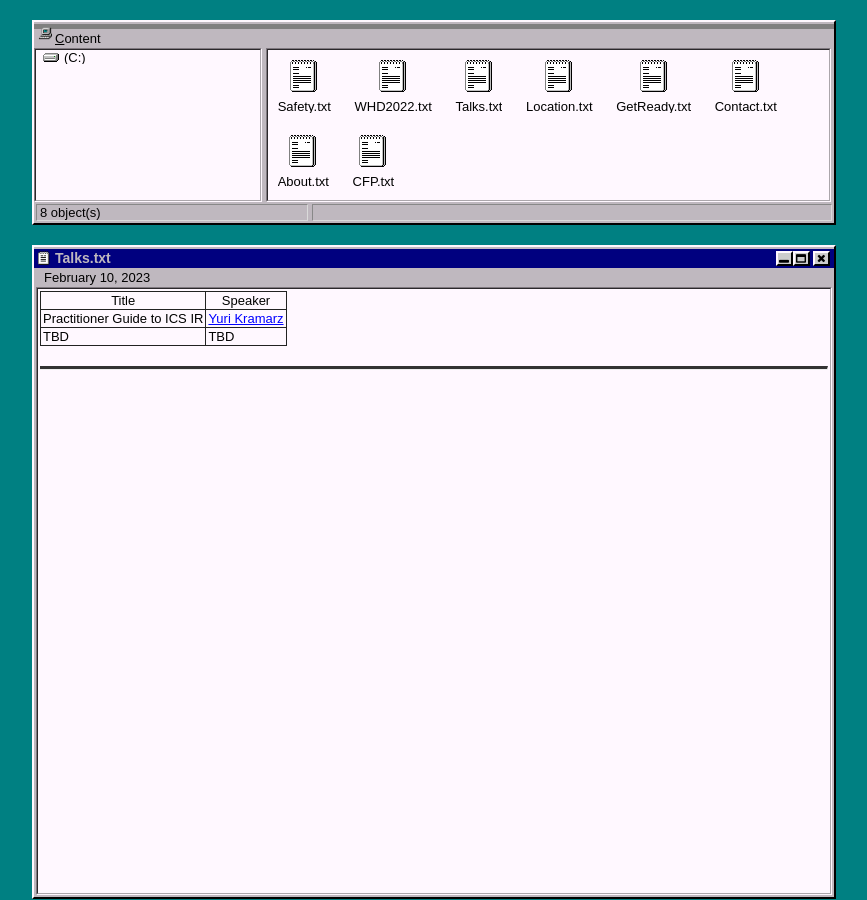
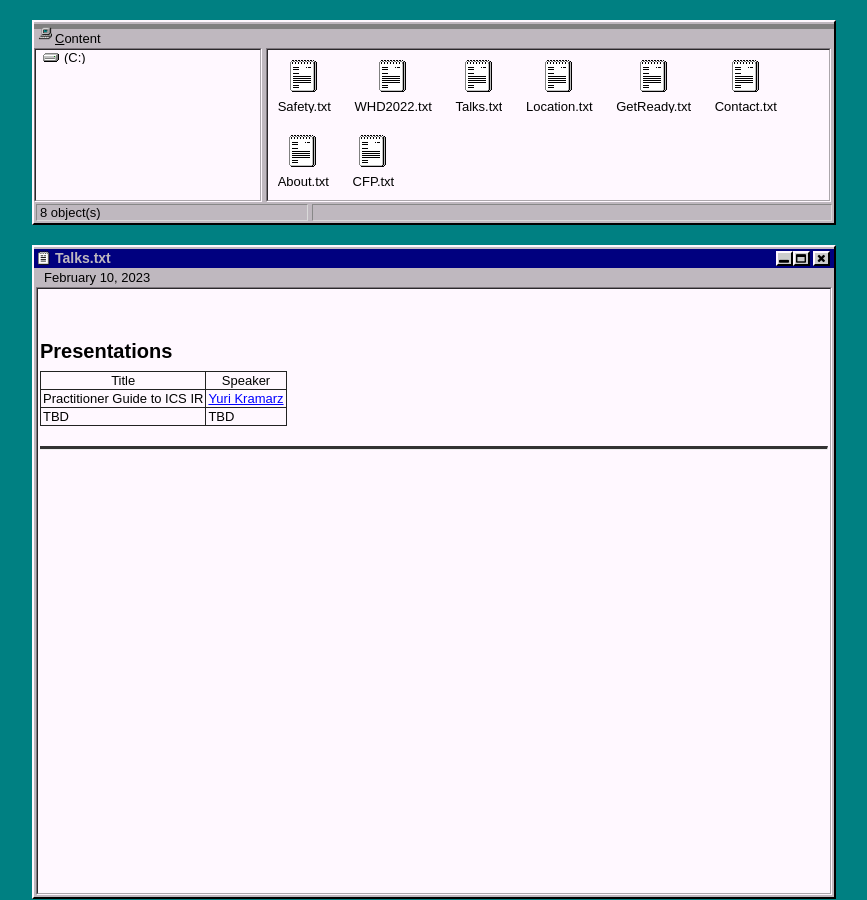
Before and after one commit to WhiteHatDesertOrg/whitehatdesert.github.io, a Jekyll site: the page built from _posts/2023-02-10-presenters.md, in a window 1280 px wide. Shown: the whole page, without its empty margins (206-1073 px from the left). Built offline with Jekyll 4.4.1, drawn with Linux system fonts in a browser that asks for light colours.

Commit message:
Update 2023-02-10-presenters.md

```diff
--- a/_posts/2023-02-10-presenters.md
+++ b/_posts/2023-02-10-presenters.md
@@ -4,7 +4,9 @@ title:  "Talks.txt"
 tags: About
 ---
 
+# Presentations
+
 | Title      | Speaker |
 | ----------- | ----------- |
-| Practitioner Guide to ICS IR      | [Yuri Kramarz](https://qa.linkedin.com/in/jerzykra) |
+| Practitioner Guide to ICS IR  | [Yuri Kramarz](https://qa.linkedin.com/in/jerzykra) |
 | TBD   | TBD        |
```
